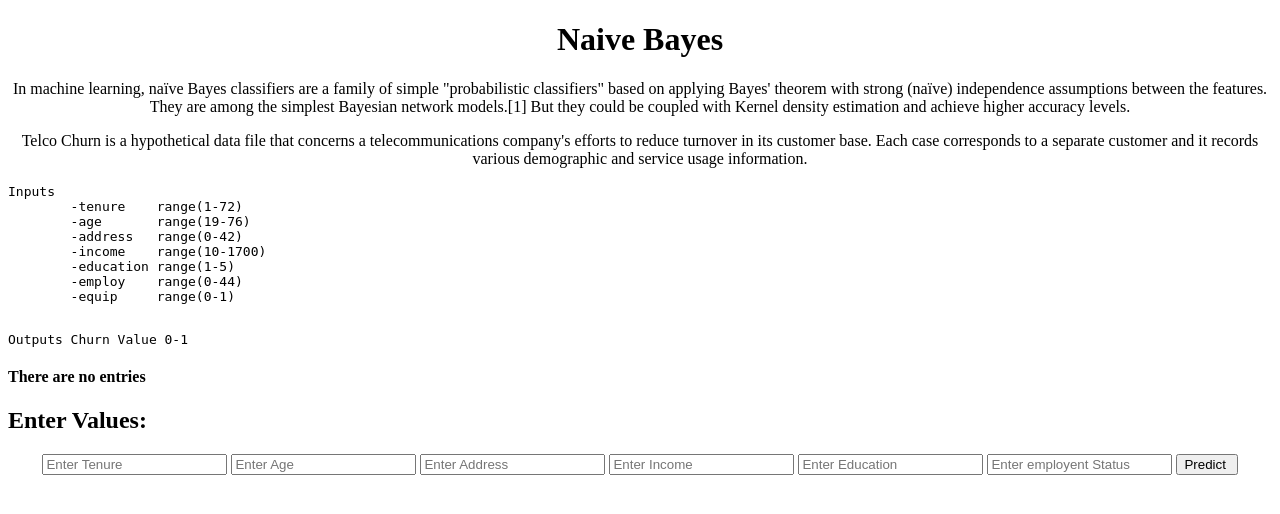
After one commit to Extroverted-introvert/Data_Exploration_app, a Flask app: page /Naive_Bayes in a window 1280 px wide. The commit adds this page. Shown: the top 514 px of the page. Run offline with Flask 2, Linux system fonts and the light colour scheme; data that the repository does not hold is empty; some libraries are stand-ins or nearby versions.

Commit message:
Added Naive_Bayes

```diff
--- a/app.py
+++ b/app.py
@@ -14,6 +14,7 @@ from pca import PCA
 from KNN import KNN
 from Kmeans import Kmeans
 from DBSCAN import DBSCAN
+from Naive_Bayes import Naive_Bayes
 from sklearn import preprocessing
 from sklearn.linear_model import LogisticRegression
 import pickle
@@ -62,7 +63,7 @@ class Logistic_table(db.Model):
     equip=db.Column(db.Float,nullable=False)
     churn=db.Column(db.Float,nullable=False)
 
-    def _init__(id,age,sex,bp,cholestrol,na_to_k,drug):
+    def _init__(id,tenure,age,address,income,education,employ,equip,churn):
         self.id=id
         self.tenure=tenure
         self.age=age
@@ -249,6 +250,26 @@ class DBSCAN_table(db.Model):
         self.Temp_max=Temp_max
         self.class_DBSCAN=class_DBSCAN
 
+class Naive_Bayes_table(db.Model):
+    __tablename__='Naive_Bayes'
+    id=db.Column(db.Integer, primary_key=True)
+    tenure=db.Column(db.Float,nullable=False)
+    age=db.Column(db.Float,nullable=False)
+    address=db.Column(db.Float,nullable=False)
+    income=db.Column(db.Float,nullable=False)
+    education=db.Column(db.Float,nullable=False)
+    employ=db.Column(db.Float,nullable=False)
+    churn=db.Column(db.Float,nullable=False)
+
+    def _init__(id,tenure,age,address,income,education,employ,churn):
+        self.id=id
+        self.tenure=tenure
+        self.age=age
+        self.address=address
+        self.income=income
+        self.education=education
+        self.employ=employ
+        self.churn=churn
 
 
 @app.route('/', methods=['POST','GET'])
@@ -276,6 +297,8 @@ def index():
             return redirect('/Kmeans')
         if model=='DBSCAN':
             return redirect('/DBSCAN')
+        if model=='Naive_Bayes':
+            return redirect('/Naive_Bayes')
         else:
             return ('Index Error')
     else:
@@ -993,6 +1016,75 @@ def get_update10(id):
     else:
         return render_template('DBSCAN_update.html',entry_to_update=entry_to_update)
 
+@app.route('/Naive_Bayes',methods=['POST','GET'])
+
+def Model11():
+    if request.method=='POST':
+        tenure=float(request.form['tenure'])
+        age=float(request.form['age'])
+        address=float(request.form['address'])
+        income=float(request.form['income'])
+        education=float(request.form['education'])
+        employ=float(request.form['employ'])
+        payload=[tenure,age,address,income,education,employ]
+        payload=np.array(payload)
+
+        try:
+            churn = Naive_Bayes(payload)
+        except:
+            return 'Please enter Float'
+
+        entry=Naive_Bayes_table(tenure=tenure,age=age,address=address,income=income,education=education,employ=employ,churn=churn)
+
+        try:
+            db.session.add(entry)
+            db.session.commit()
+            return redirect('/Naive_Bayes')
+        except:
+            #print(year)
+            return 'Database Error11'
+    else:
+        elements=Naive_Bayes_table.query.order_by(Naive_Bayes_table.id).all()
+        return render_template('Naive_Bayes.html',elements=elements)
+
+@app.route('/Naive_Bayes/delete/<int:id>')
+
+def delete11(id):
+    entry_to_delete =Naive_Bayes_table.query.get_or_404(id)
+
+    try:
+        db.session.delete(entry_to_delete)
+        db.session.commit()
+        return redirect('/Naive_Bayes')
+    except:
+        return "Contact DBA"
+
+
+@app.route('/Naive_Bayes/update/<int:id>',methods=['POST','GET'])
+
+def get_update11(id):
+    entry_to_update=Naive_Bayes_table.query.get_or_404(id)
+
+    if request.method=='POST':
+        entry_to_update.tenure=float(request.form['tenure'])
+        entry_to_update.age=float(request.form['age'])
+        entry_to_update.address=float(request.form['address'])
+        entry_to_update.income=float(request.form['income'])
+        entry_to_update.education=float(request.form['education'])
+        entry_to_update.employ=float(request.form['employ'])
+        payload=[entry_to_update.tenure,entry_to_update.age,entry_to_update.address,entry_to_update.income,entry_to_update.education,entry_to_update.employ]
+        payload=np.array(payload)
+        entry_to_update.churn=Naive_Bayes(payload)
+
+        try:
+            db.session.commit()
+            return redirect('/Naive_Bayes')
+        except:
+            return 'Contact DBA'
+
+    else:
+        return render_template('Naive_Bayes_update.html',entry_to_update=entry_to_update)
+
 
 if __name__  == '__main__':
     app.run(debug=True,host='0.0.0.0')
--- /dev/null
+++ b/templates/Naive_Bayes.html
@@ -0,0 +1,72 @@
+{% extends 'base.html' %}
+
+{% block head %}
+<title>Model</title>
+{%  endblock %}
+
+{% block body %}
+<div class="content">
+    <h1>Naive Bayes</h1>
+    <p>In machine learning, naïve Bayes classifiers are a family of simple "probabilistic classifiers" based on applying Bayes' theorem with strong (naïve) independence assumptions between the features. They are among the simplest Bayesian network models.[1] But they could be coupled with Kernel density estimation and achieve higher accuracy levels.</p>
+    <p>Telco Churn is a hypothetical data file that concerns a telecommunications company's efforts to reduce turnover in its customer base. Each case corresponds to a separate customer and it records various demographic and service usage information.</p>
+    <pre>Inputs
+        -tenure    range(1-72)
+        -age       range(19-76)
+        -address   range(0-42)
+        -income    range(10-1700)
+        -education range(1-5)
+        -employ    range(0-44)
+        -equip     range(0-1)
+    </pre>
+    <pre>Outputs Churn Value 0-1</pre>
+    {% if elements|length < 1 %}
+    <h4>There are no entries</h4>
+    {% else %}
+    <table>
+        <tr>
+            <th>Tenure</th>
+            <th>Age</th>
+            <th>Address</th>
+            <th>Income</th>
+            <th>Education</th>
+            <th>Employed</th>
+            <th>Churn</th>
+
+        </tr>
+        {% for ele in elements %}
+            <tr>
+                <td>{{ele.tenure}}</td>
+                <td>{{ele.age}}</td>
+                <td>{{ele.address}}</td>
+                <td>{{ele.income}}</td>
+                <td>{{ele.education}}</td>
+                <td>{{ele.employ}}</td>
+                <td>{{ele.churn}}</td>
+
+                <td>
+                    <a href='/Naive_Bayes/delete/{{ele.id}}'>Delete</a>
+                    <br>
+                    <a href='/Naive_Bayes/update/{{ele.id}}'>Update</a>
+                </td>
+            </tr>
+         {% endfor %}
+    </table>
+    {% endif %}
+
+
+    <h2>Enter Values: </h2>
+
+    <div class='form'>
+        <form action="/Naive_Bayes" method="POST">
+            <input type="int" name="tenure"  placeholder="Enter Tenure">
+            <input type="int" name="age"  placeholder="Enter Age">
+            <input type="int" name="address"  placeholder="Enter Address">
+            <input type="int" name="income"  placeholder="Enter Income">
+            <input type="int" name="education"  placeholder="Enter Education">
+            <input type="bool" name="employ"  placeholder="Enter employent Status">
+            <input type="submit" value="Predict ">
+        </form>
+    </div>
+
+</div>
+{%  endblock %}
--- a/templates/index.html
+++ b/templates/index.html
@@ -24,7 +24,7 @@
             <option value="KNN">KNN</option>
             <option value="Kmeans">Kmeans</option>
             <option value="DBSCAN">DBSCAN</option>
-
+            <option value="Naive_Bayes">Naive_Bayes</option>
         </select>
         <input type="submit" value="Choose Model">
     </form>
```
Also changed, not shown: Naive_Bayes.py (added, +14 -0 lines), templates/Naive_Bayes_update.html (added, +26 -0 lines), 1 other file.
